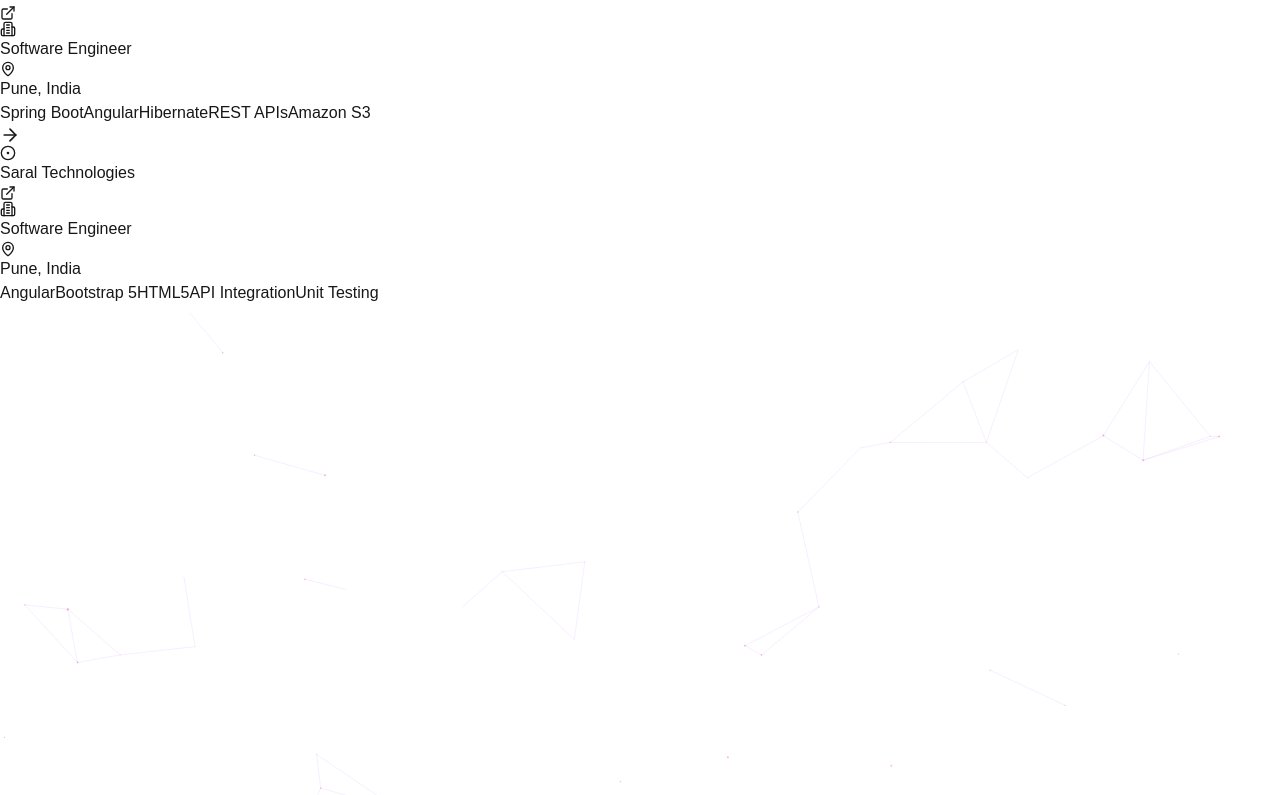
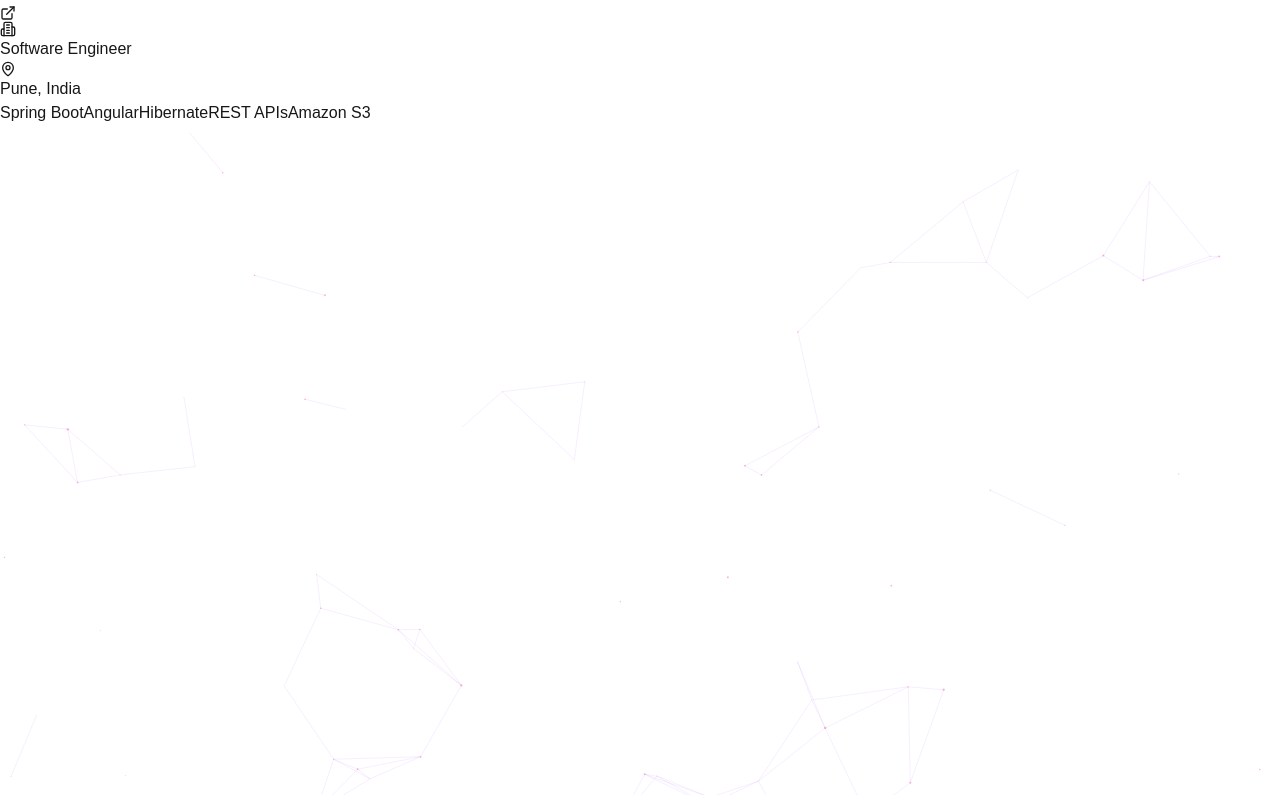
Before and after one commit to hemant10yadav/hemant10yadav.github.io, a Next.js app: page / in a window 1280 px wide. Shown: the part 985-1780 px from the top of the page. Built offline with nearby package versions, Linux system fonts and the light colour scheme.

Commit message:
fixed experience setion

```diff
--- a/src/app/components/ExperienceSection.tsx
+++ b/src/app/components/ExperienceSection.tsx
@@ -26,20 +26,6 @@ const ExperienceSection = () => {
       url: "https://xcaliberinfotech.com/",
       location: "Pune, India",
       skills: ["Spring Boot", "Angular", "Hibernate", "REST APIs", "Amazon S3"],
-      type: "Full-time",
-    },
-    {
-      role: "Software Engineer",
-      company: "Saral Technologies",
-      location: "Pune, India",
-      url: "https://saral.io/",
-      skills: [
-        "Angular",
-        "Bootstrap 5",
-        "HTML5",
-        "API Integration",
-        "Unit Testing",
-      ],
       type: "Full-time",
     },
   ];
```
